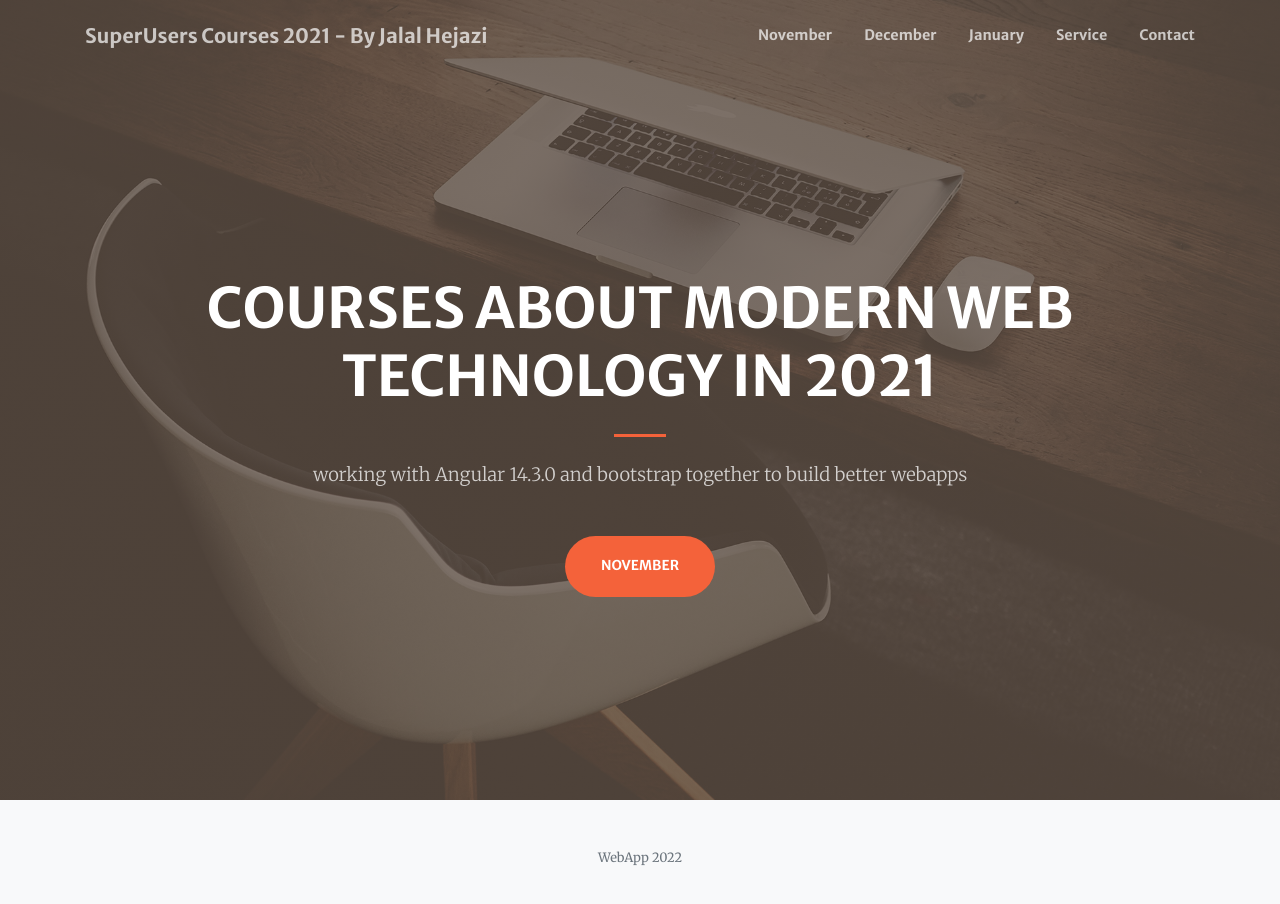
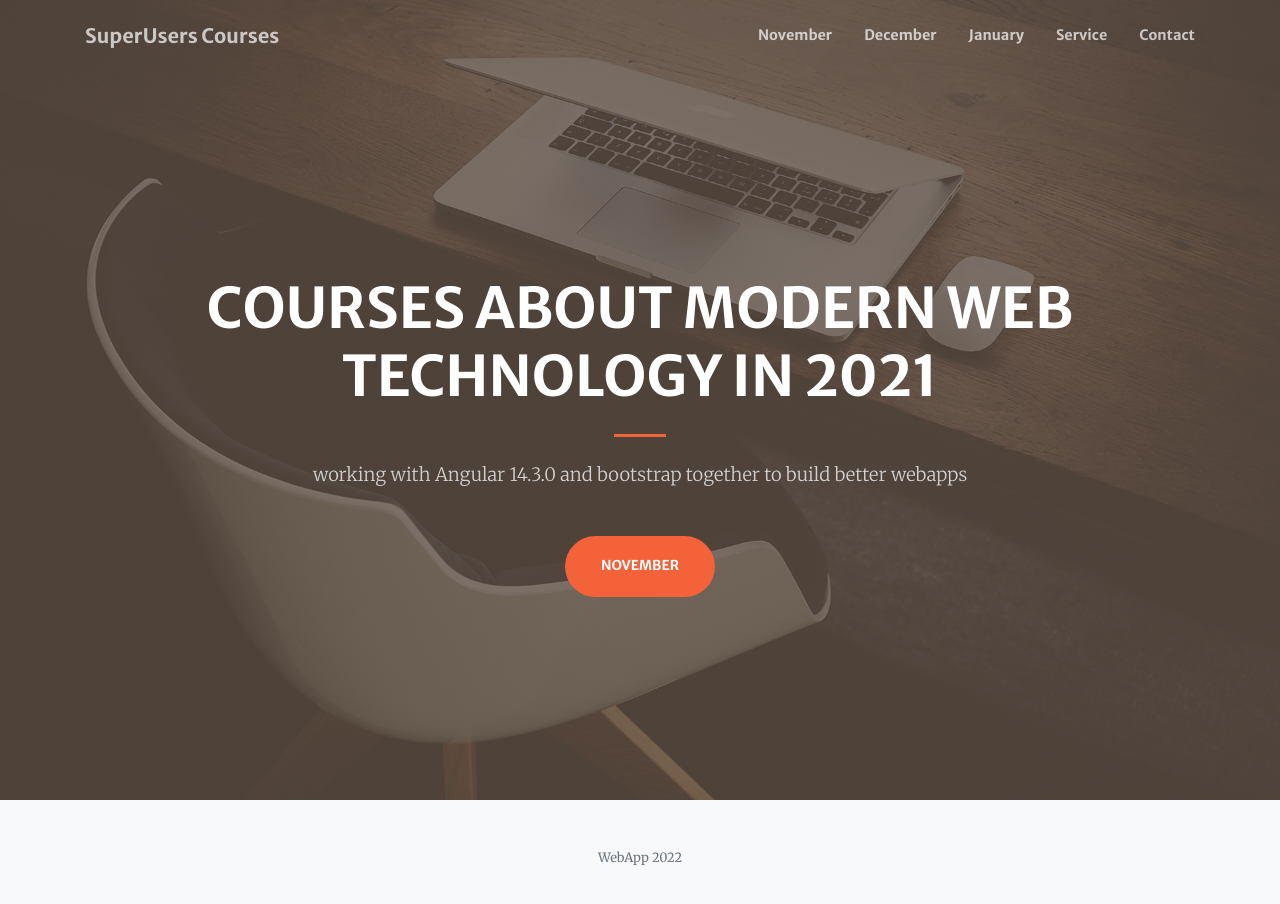
Before and after one commit to Jalalhejazi/angular-automation-2022, an Angular app: page / in a window 1280 px wide. Shown: the top 904 px of the page. Built offline with nearby package versions, Linux system fonts and the light colour scheme.

Commit message:
fix/year

```diff
--- a/src/app/navigation/navigation.component.html
+++ b/src/app/navigation/navigation.component.html
@@ -1,6 +1,6 @@
 <nav class="navbar navbar-expand-lg navbar-light fixed-top py-3" id="mainNav">
     <div class="container">
-        <a class="navbar-brand js-scroll-trigger" [routerLink]="Month" routerLinkActive="active"> {{title}} {{CurrentYear}} - By Jalal Hejazi </a>
+        <a class="navbar-brand js-scroll-trigger" [routerLink]="Month" routerLinkActive="active"> {{title}} </a>
         <button class="navbar-toggler navbar-toggler-right" type="button" data-toggle="collapse" data-target="#navbarResponsive" aria-controls="navbarResponsive" aria-expanded="false" aria-label="Toggle navigation">
         <span class="navbar-toggler-icon"></span>
         </button>
```
